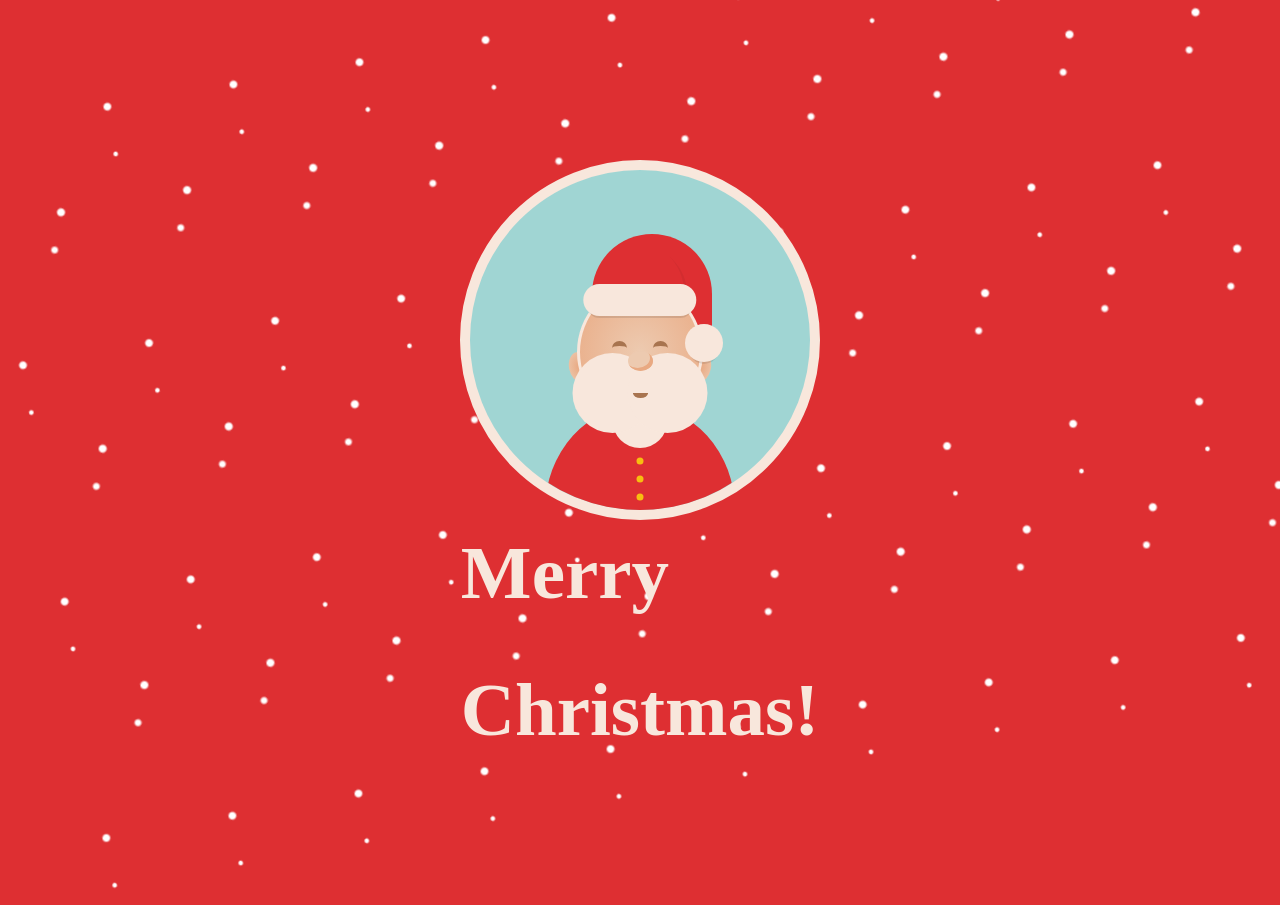
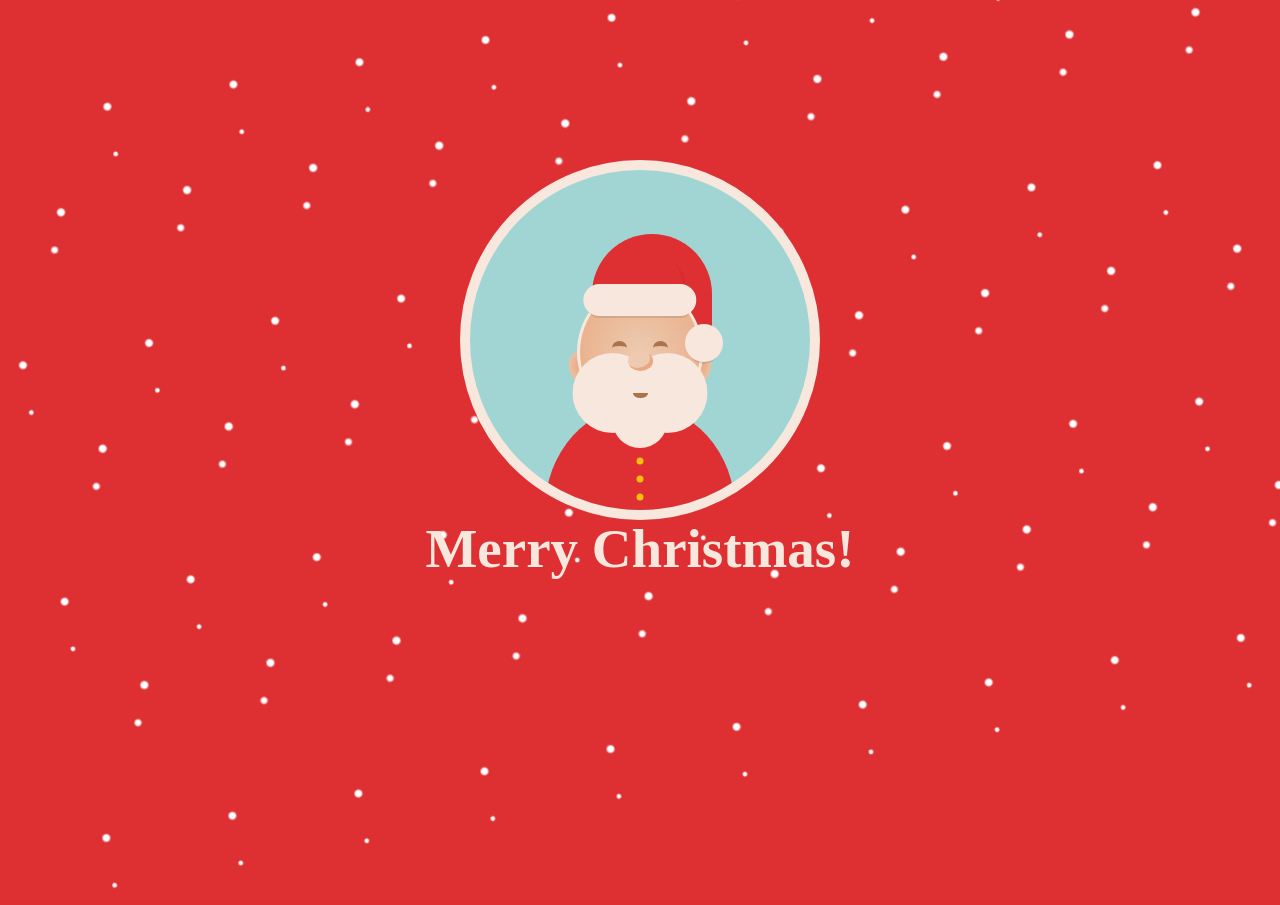
Before and after one commit to kukop001/Christmas, a plain HTML site: page index.html in a window 1280 px wide. Both pictures are taken after a click on the element "Nhấn vào thư nhé !!!". Shown: the top 905 px of the page. Drawn offline with Linux system fonts and the light colour scheme; a web font is replaced by a local one.

Commit message:
first commit

```diff
--- a/index.html
+++ b/index.html
@@ -330,14 +330,14 @@
 
     .message h1 {
         font-style: normal;
-        font-size: 75px;
+        font-size: 55px;
         margin-bottom: 0;
         white-space: nowrap;
     }
 
     .message h2 {
         margin: 0;
-        font-size: 20px;
+        font-size: 10px;
         text-align: center;
         white-space: nowrap;
     }
@@ -1086,8 +1086,7 @@
 
     <div class="christmas">
         <div class="message">
-            <h1>Merry</h1>
-            <h1>Christmas!</h1>
+            <h1>Merry Christmas!</h1>
         </div>
         <div class="window ">
             <div class="santa">
```
